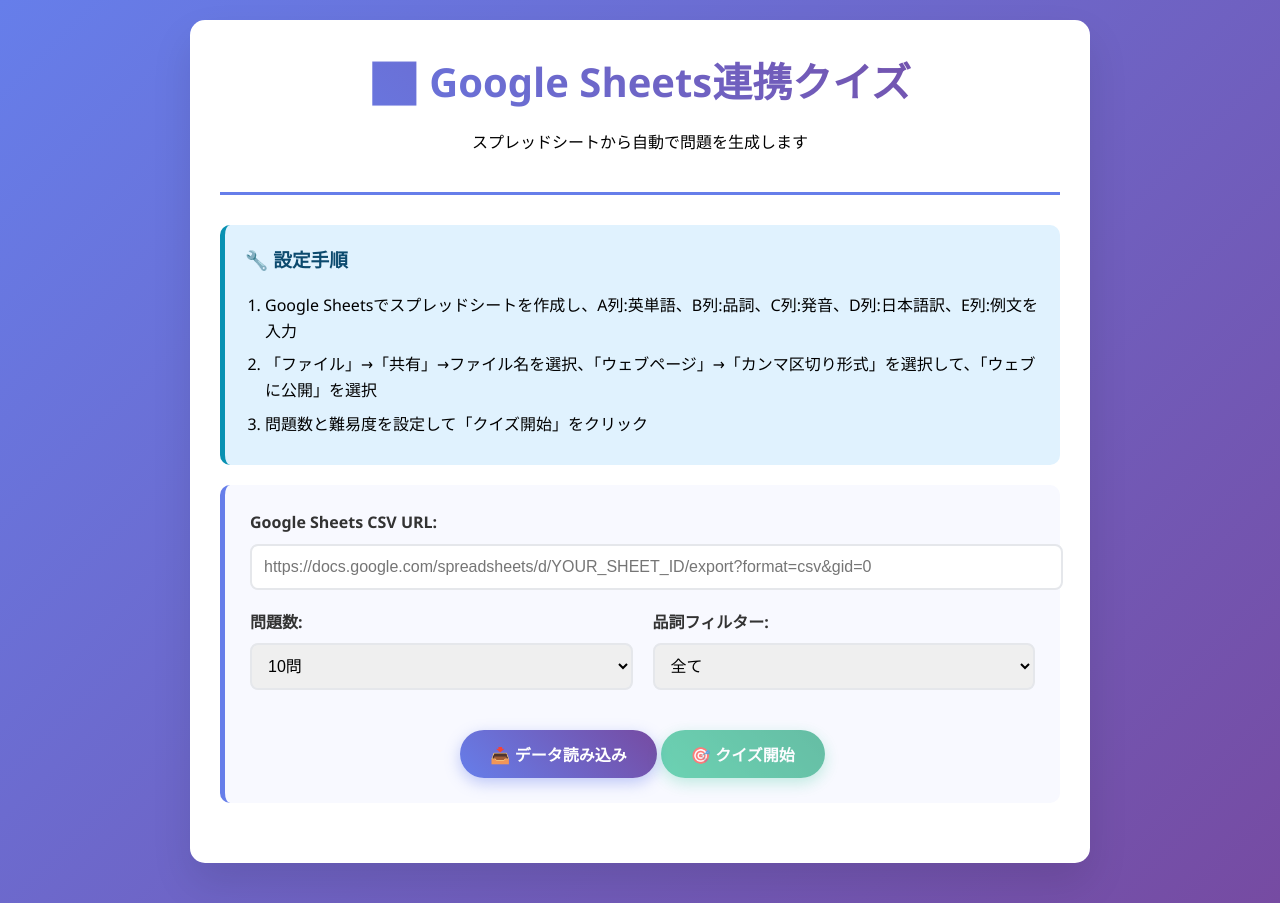
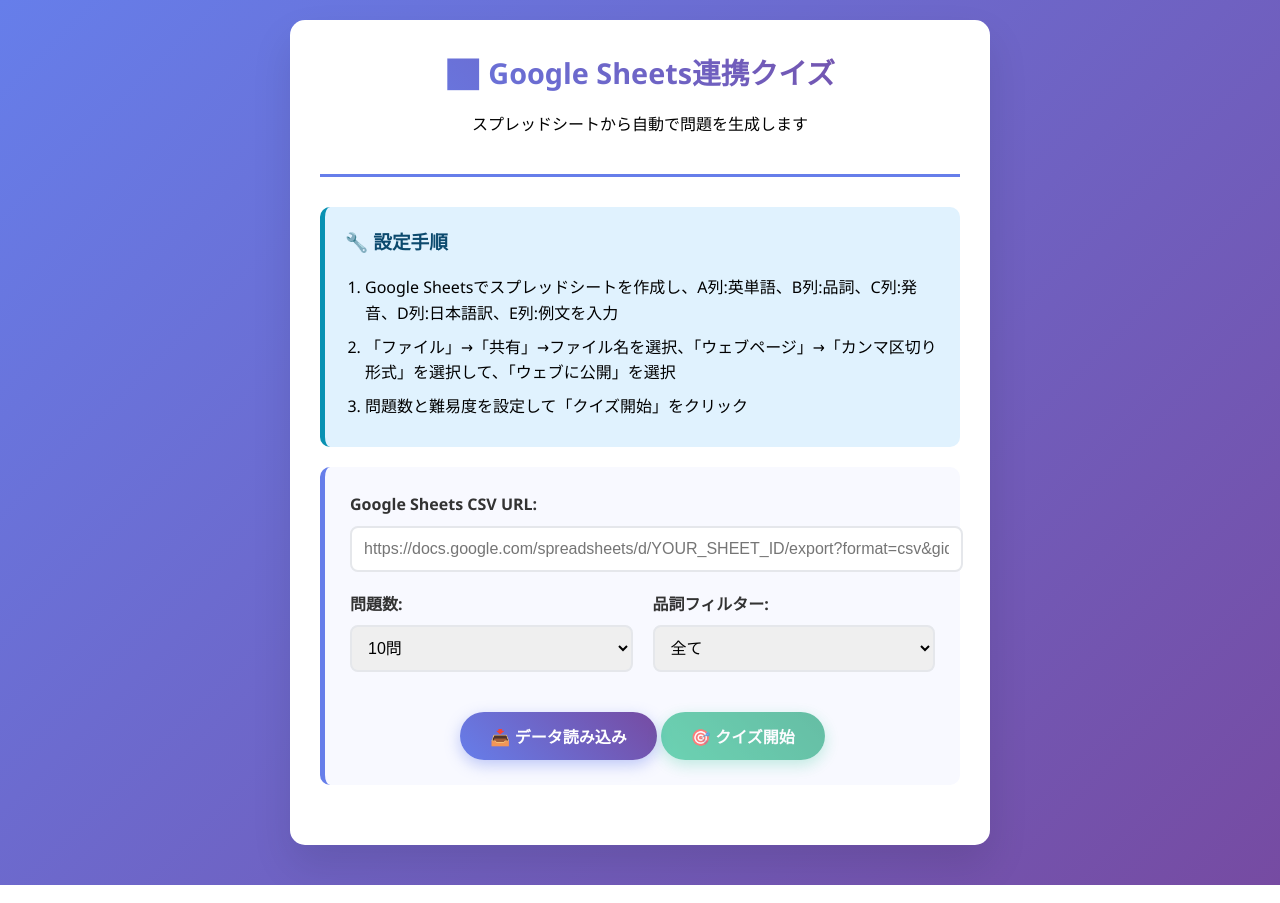
Before and after one commit to sophie-mm/quiz-4choices-v001, a plain HTML site: page index.html in a window 1280 px wide. Drawn offline with nearby package versions, Linux system fonts and the light colour scheme.

Commit message:
Update index.html

```diff
--- a/index.html
+++ b/index.html
@@ -7,7 +7,7 @@
     <style>
         body {
             font-family: 'Segoe UI', Tahoma, Geneva, Verdana, sans-serif;
-            max-width: 900px;
+            max-width: 700px;
             margin: 0 auto;
             padding: 20px;
             line-height: 1.6;
@@ -33,7 +33,7 @@
         .header h1 {
             color: #333;
             margin: 0;
-            font-size: 2.5em;
+            font-size: 1.8em;
             background: linear-gradient(45deg, #667eea, #764ba2);
             -webkit-background-clip: text;
             -webkit-text-fill-color: transparent;
```
